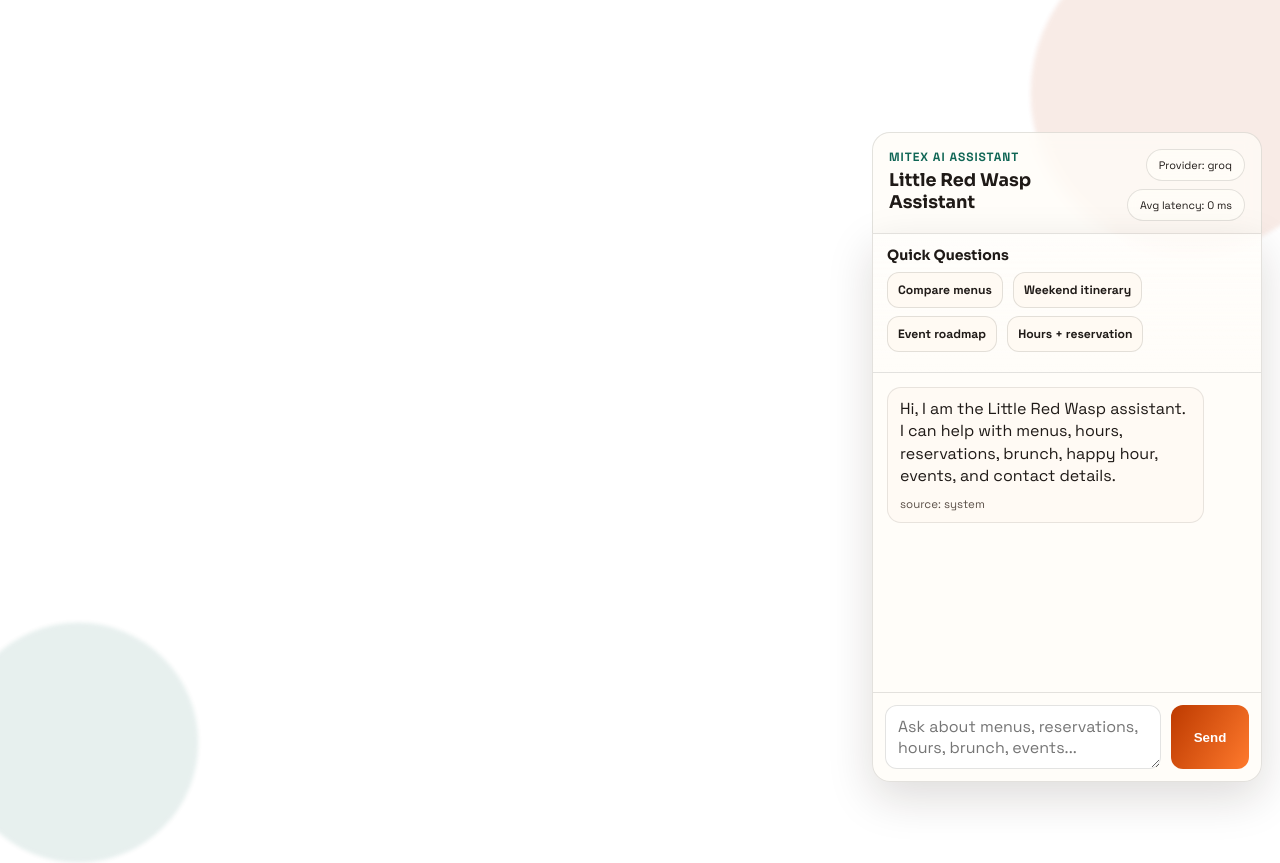
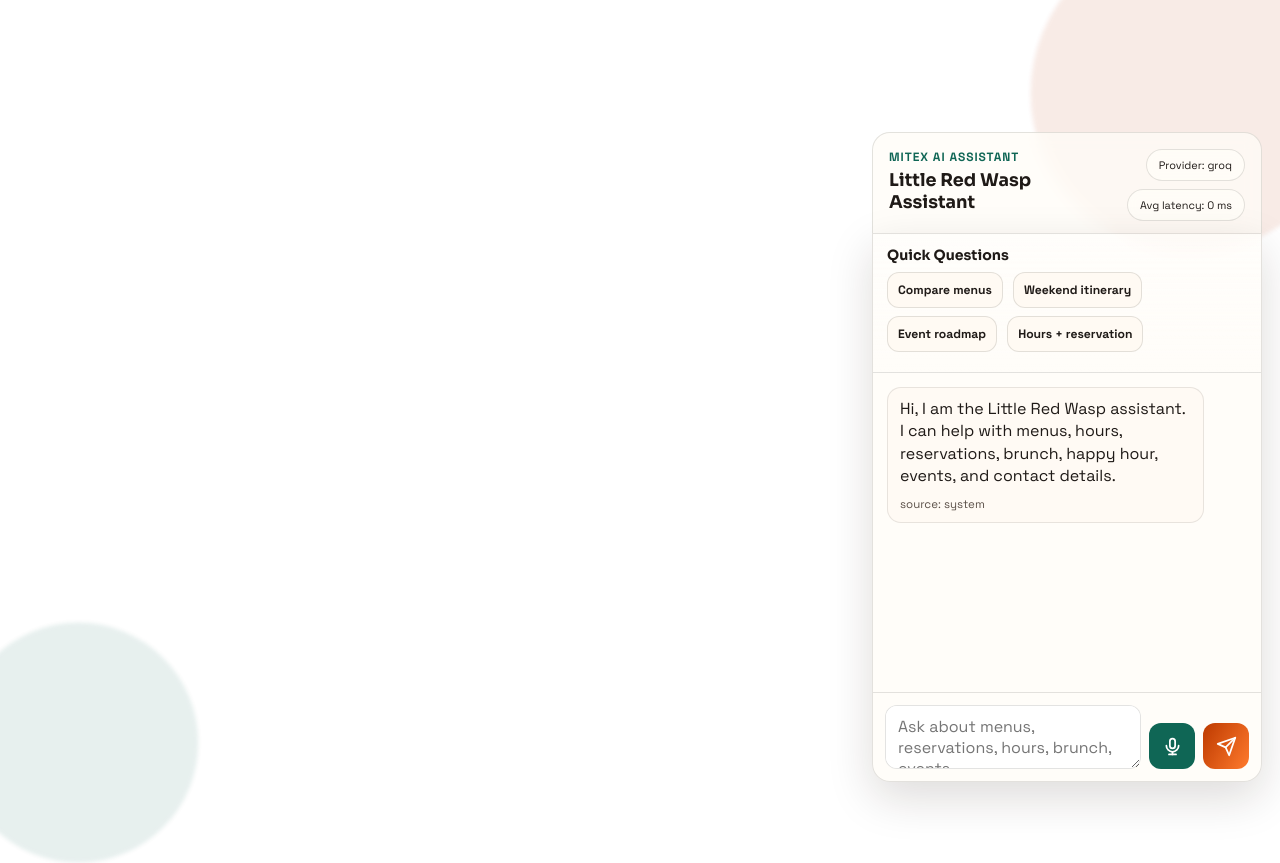
Before and after one commit to amitparmar1506/RedWasp-Agent, a Flask app: page / in a window 1280 px wide; the page is wider, and only the part inside the window is pictured. Run offline with Flask 3, Linux system fonts and the light colour scheme.

Commit message:
Add voice input and icon send control

```diff
--- a/static/styles.css
+++ b/static/styles.css
@@ -203,7 +203,8 @@ h1 {
   border-top: 1px solid var(--border);
   display: grid;
   grid-template-columns: 1fr auto;
-  gap: 10px;
+  gap: 8px;
+  align-items: end;
   padding: 12px;
 }
 
@@ -217,20 +218,64 @@ textarea {
   max-height: 110px;
 }
 
-button#sendButton {
+.composer-actions {
+  display: flex;
+  gap: 8px;
+}
+
+.icon-button {
   border: 0;
   border-radius: 12px;
-  min-width: 78px;
-  padding: 10px 14px;
+  width: 46px;
+  height: 46px;
+  display: inline-grid;
+  place-items: center;
   color: white;
-  font-weight: 700;
-  background: linear-gradient(120deg, var(--accent), #ff7a2d);
   cursor: pointer;
+  transition: transform 160ms ease, box-shadow 160ms ease, opacity 160ms ease;
 }
 
-button#sendButton:disabled {
+.icon-button svg {
+  width: 21px;
+  height: 21px;
+  fill: none;
+  stroke: currentColor;
+  stroke-linecap: round;
+  stroke-linejoin: round;
+  stroke-width: 2;
+}
+
+.icon-button:hover:not(:disabled) {
+  transform: translateY(-1px);
+  box-shadow: 0 8px 14px rgba(31, 26, 23, 0.14);
+}
+
+.send-button {
+  background: linear-gradient(120deg, var(--accent), #ff7a2d);
+}
+
+.voice-button {
+  background: var(--accent-2);
+}
+
+.voice-button.is-listening {
+  background: #1f1a17;
+  box-shadow: 0 0 0 4px rgba(189, 58, 0, 0.18);
+}
+
+.icon-button:disabled {
   opacity: 0.6;
   cursor: not-allowed;
+}
+
+@media (max-width: 420px) {
+  .composer {
+    grid-template-columns: 1fr;
+  }
+
+  .composer-actions {
+    justify-content: flex-end;
+  }
 }
 
 @keyframes pop-in {
--- a/templates/index.html
+++ b/templates/index.html
@@ -42,7 +42,22 @@
 
           <form id="chatForm" class="composer">
             <textarea id="messageInput" rows="2" placeholder="Ask about menus, reservations, hours, brunch, events..."></textarea>
-            <button id="sendButton" type="submit">Send</button>
+            <div class="composer-actions">
+              <button id="voiceButton" class="icon-button voice-button" type="button" aria-label="Use voice input" title="Use voice input">
+                <svg aria-hidden="true" viewBox="0 0 24 24">
+                  <path d="M12 14a3 3 0 0 0 3-3V6a3 3 0 0 0-6 0v5a3 3 0 0 0 3 3Z" />
+                  <path d="M19 11a7 7 0 0 1-14 0" />
+                  <path d="M12 18v3" />
+                  <path d="M8 21h8" />
+                </svg>
+              </button>
+              <button id="sendButton" class="icon-button send-button" type="submit" aria-label="Send message" title="Send message">
+                <svg aria-hidden="true" viewBox="0 0 24 24">
+                  <path d="m22 2-7 20-4-9-9-4Z" />
+                  <path d="M22 2 11 13" />
+                </svg>
+              </button>
+            </div>
           </form>
         </section>
       </section>
```
Also changed, not shown: static/app.js (+75 -0 lines).
